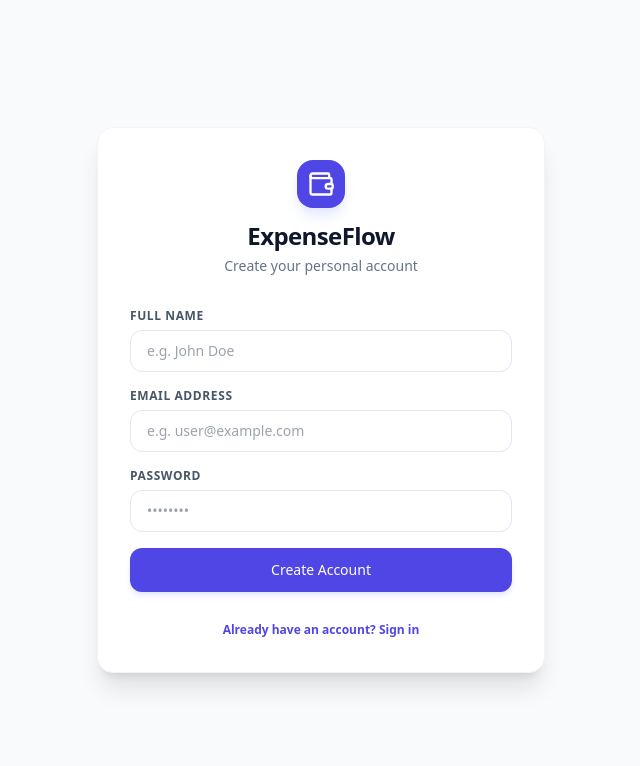
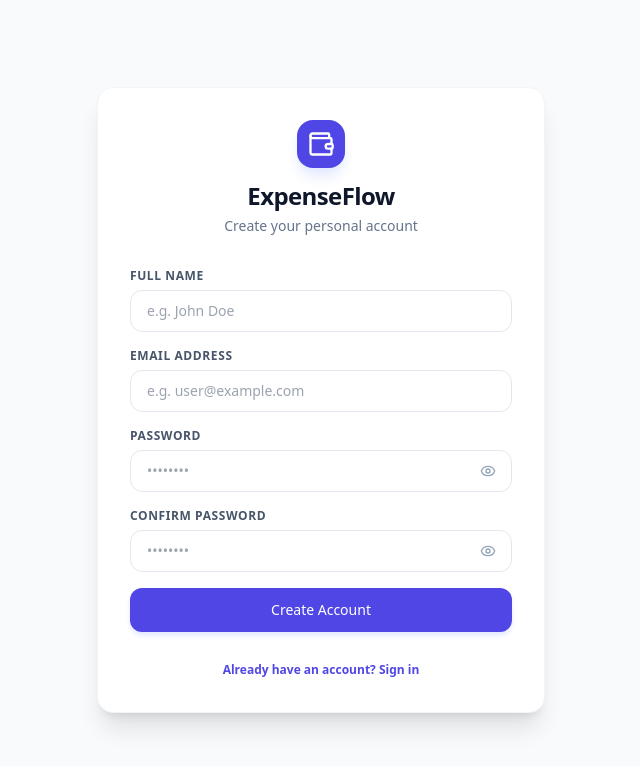
Before and after one commit to harshit4902/Expense-Flow, a React (Vite) app in the folder frontend/: page / in a window 1280 px wide. Both pictures are taken after a click on the button "Don't have an account? Sign up". Shown: the top 766 px of the page, without its empty margins (319-959 px from the left). Built offline with nearby package versions, Linux system fonts and the light colour scheme; no server answers.

Commit message:
feat(auth): Add confirm password and visibility toggle eye buttons to signup and login

```diff
--- a/frontend/src/pages/AuthPage.jsx
+++ b/frontend/src/pages/AuthPage.jsx
@@ -1,12 +1,15 @@
 import React, { useState } from 'react';
 import { useAuth } from '../context/AuthContext';
-import { Wallet, AlertCircle } from 'lucide-react';
+import { Wallet, AlertCircle, Eye, EyeOff } from 'lucide-react';
 
 export default function AuthPage() {
   const [isLogin, setIsLogin] = useState(true);
   const [name, setName] = useState('');
   const [email, setEmail] = useState('');
   const [password, setPassword] = useState('');
+  const [confirmPassword, setConfirmPassword] = useState('');
+  const [showPassword, setShowPassword] = useState(false);
+  const [showConfirmPassword, setShowConfirmPassword] = useState(false);
   const [error, setError] = useState('');
   const [loading, setLoading] = useState(false);
 
@@ -15,6 +18,12 @@ export default function AuthPage() {
   const handleSubmit = async (e) => {
     e.preventDefault();
     setError('');
+
+    if (!isLogin && password !== confirmPassword) {
+      setError('Passwords do not match. Please verify your confirm password.');
+      return;
+    }
+
     setLoading(true);
 
     try {
@@ -94,16 +103,53 @@ export default function AuthPage() {
             <label className="block text-xs font-semibold text-slate-600 uppercase tracking-wider mb-1.5">
               Password
             </label>
+            <div className="relative">
               <input
-              type="password"
+                type={showPassword ? 'text' : 'password'}
                 required
                 minLength={6}
                 value={password}
                 onChange={(e) => setPassword(e.target.value)}
                 placeholder="••••••••"
-              className="w-full px-4 py-2.5 rounded-xl border border-slate-200 focus:outline-none focus:ring-2 focus:ring-indigo-500 focus:border-transparent text-sm transition-all"
+                className="w-full pl-4 pr-11 py-2.5 rounded-xl border border-slate-200 focus:outline-none focus:ring-2 focus:ring-indigo-500 focus:border-transparent text-sm transition-all"
               />
+              <button
+                type="button"
+                onClick={() => setShowPassword(!showPassword)}
+                aria-label={showPassword ? 'Hide password' : 'Show password'}
+                className="absolute right-3 top-1/2 -translate-y-1/2 text-slate-400 hover:text-slate-600 p-1 focus:outline-none transition-colors"
+              >
+                {showPassword ? <EyeOff className="w-4 h-4" /> : <Eye className="w-4 h-4" />}
+              </button>
             </div>
+          </div>
+
+          {!isLogin && (
+            <div>
+              <label className="block text-xs font-semibold text-slate-600 uppercase tracking-wider mb-1.5">
+                Confirm Password
+              </label>
+              <div className="relative">
+                <input
+                  type={showConfirmPassword ? 'text' : 'password'}
+                  required
+                  minLength={6}
+                  value={confirmPassword}
+                  onChange={(e) => setConfirmPassword(e.target.value)}
+                  placeholder="••••••••"
+                  className="w-full pl-4 pr-11 py-2.5 rounded-xl border border-slate-200 focus:outline-none focus:ring-2 focus:ring-indigo-500 focus:border-transparent text-sm transition-all"
+                />
+                <button
+                  type="button"
+                  onClick={() => setShowConfirmPassword(!showConfirmPassword)}
+                  aria-label={showConfirmPassword ? 'Hide confirm password' : 'Show confirm password'}
+                  className="absolute right-3 top-1/2 -translate-y-1/2 text-slate-400 hover:text-slate-600 p-1 focus:outline-none transition-colors"
+                >
+                  {showConfirmPassword ? <EyeOff className="w-4 h-4" /> : <Eye className="w-4 h-4" />}
+                </button>
+              </div>
+            </div>
+          )}
 
           <button
             type="submit"
@@ -120,6 +166,10 @@ export default function AuthPage() {
             onClick={() => {
               setIsLogin(!isLogin);
               setError('');
+              setPassword('');
+              setConfirmPassword('');
+              setShowPassword(false);
+              setShowConfirmPassword(false);
             }}
             className="text-xs font-semibold text-indigo-600 hover:text-indigo-800"
           >
```
Lines whose indentation alone changed are shown as unchanged.
